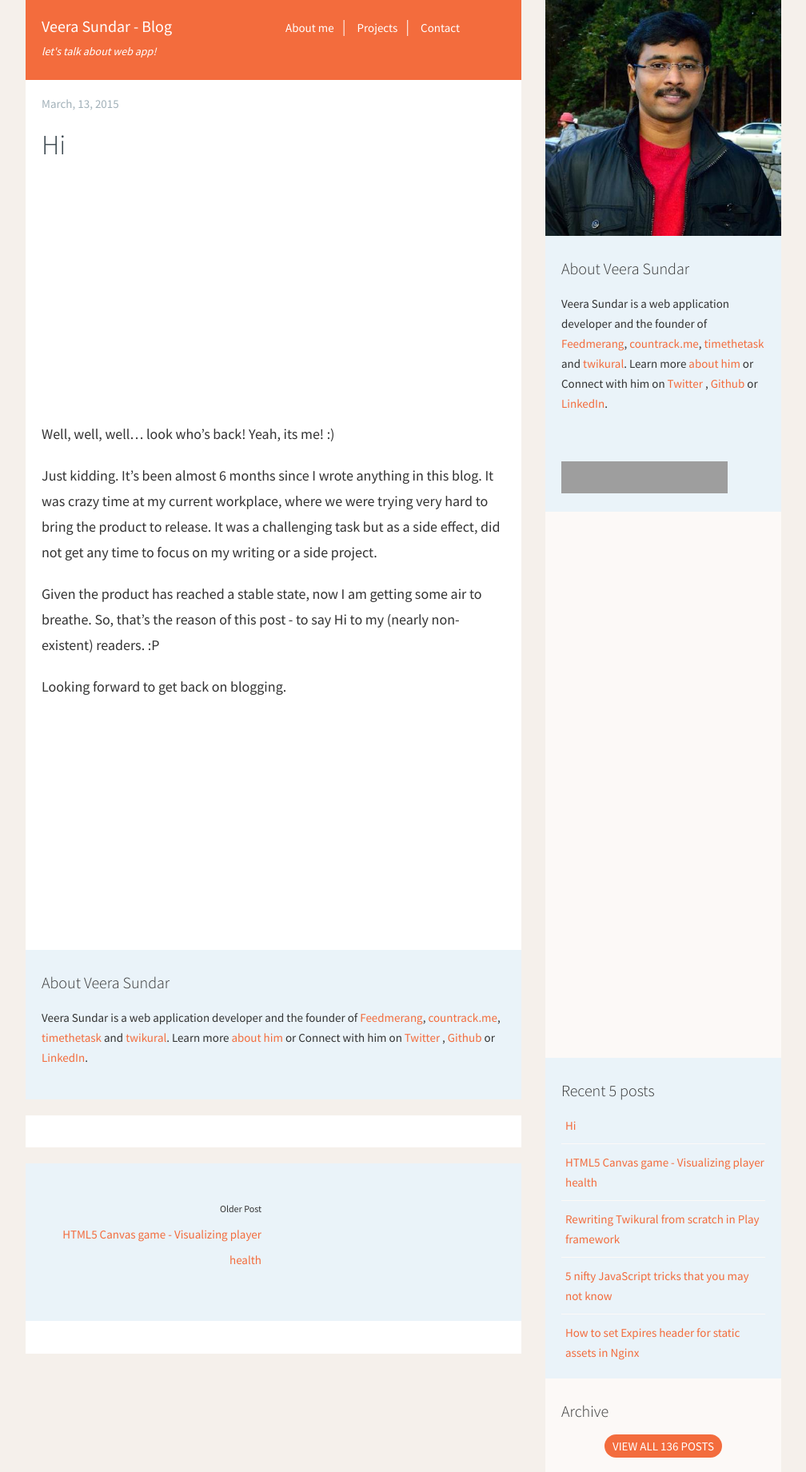
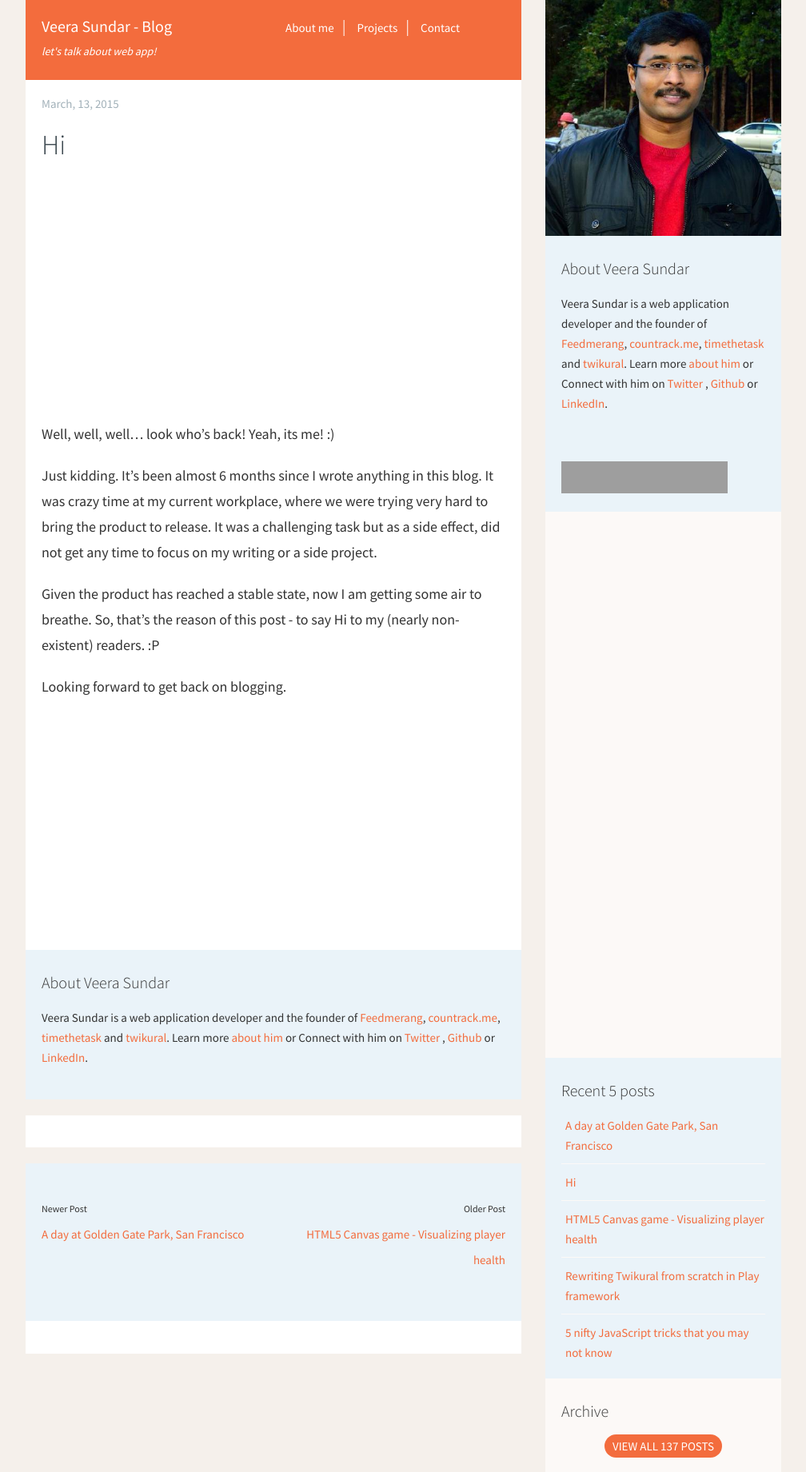
Before and after one commit to canwe/blog, a Jekyll site: the page built from _posts/2015-03-13-hi.md, in a window 1280 px wide. Shown: the whole page at 80% size, without its empty margins (38-1046 px from the left). Built offline with Jekyll 4.4.1, drawn with Linux system fonts in a browser that asks for light colours; Markdown is read by kramdown in place of the engine named in the settings; comment, search, counter and statistics services are not loaded; grey boxes are pictures that could not be loaded.

Commit message:
New post on golden gate park visit.

```diff
--- a/_layouts/post.html
+++ b/_layouts/post.html
@@ -95,4 +95,12 @@
             </div>
         </div>
     </div>
+    <!-- end comments section -->
+
+    {% if page.tags contains '500px' %}
+        <!-- 500px Script -->
+        <script type="text/javascript" src="https://500px.com/embed.js"></script>
+        <!-- end 500px script -->
+    {% endif %}
+
 </div>
--- /dev/null
+++ b/_posts/2015-04-05-golden-gate-park.md
@@ -0,0 +1,67 @@
+---
+layout: post
+title: 'A day at Golden Gate Park, San Francisco'
+categories:
+  - personal
+tags:
+  - travel
+  - photos
+  - 500px
+---
+It is my sixth time that I am visiting Unites States and have been to San Francisco several times on each of my trip. Somehow, the **Golden Gate Park** was never in my destination. But last week, I managed to spend a Sunday, hiking in the beautiful Golden Gate park that lie amidst the bustling city.
+
+As usual, I started very early in the morning to catch the first Caltrain from Hillsdale to San Francisco. My initial plan was to roam around the market streets and China town and take lots of photographs. Here's a photo that I took from the Pier 14. You can see some of the well known landmarks here: **The Transamerica Pyramid, Ferry Building and the Market street skylines**.
+
+<div class="pixels-photo">
+  <p><img src="https://drscdn.500px.org/photo/103356807/m%3D900/51817fc13d6f2de088df237a885148ff" alt="Photograph San Francisco Skyline by Veera Sundar on 500px"></p>
+  <a href="https://500px.com/photo/103356807/san-francisco-skyline-by-veera-sundar">San Francisco Skyline by Veera Sundar on 500px</a>
+</div>
+
+Unfortunately, it turned out to be a very sunny day and the light was very harsh as you can see in the above photo. So I changed my plan to visit the Golden gate park and return to the market street in the evening for the sunset.
+
+As a popular opinion, The best way to explore a city is to walk. If the city is too big to walk, then the second best way is the public transits, in my opinion. So, I bought a day pass from the **SFO Railway museum** which is located just opposite to the Ferry building. It costs $17 (as of April-2015) and you can use it to board all Muni transport (Buses, Rail and Cable car). I boarded a bus from the Market Street to Golden Gate park which took around 50 mins to reach.
+
+I started my hike from the north east corner of the Golden Gate park. My first stop is the **Conservatory of Flowers** center, a domed building that houses flowers and plants from around the world. You need to buy tickets to get in. Photography is allowed and no extra fee for the cameras. I went in and managed to get couple of good photos.
+
+The light was low since its a closed structure but in some places, the light was well diffused due to the see-through roof that was made to let in enough light for the plants to survive. Here's a nice bokeh I took inside that building.
+
+<div class="pixels-photo">
+  <p><img src="https://drscdn.500px.org/photo/104017473/m%3D900/54864362adb3a6ba7199ed8ec5d8672e" alt="Photograph Backlit leaf bokeh by Veera Sundar on 500px"></p>
+  <a href="https://500px.com/photo/104017473/backlit-leaf-bokeh-by-veera-sundar">Backlit leaf bokeh by Veera Sundar on 500px</a>
+</div>
+
+After spending half an hour in the conservatory, I got out and continued my hiking towards the western end of the park. Given it was Sunday, the park was flocking with crowd of people. But once you take the off route and go inside the park, you should find some lone time.
+
+An hour of hiking led me to the **Botanical Garden**. Again, you need to get a ticket to get in. At the entrance, they asked me whether I was living in San Francisco or not. I guess, it was free entrance for a San Francisco citizen. Otherwise, need to get $7 ticket. Photography is allowed and no additional fee for cameras (I believe charging extra for cameras is only followed in India, because I hardly see this custom in any of the US attracttions).
+
+Since it's the start of the Spring time, the garden was filled with colorful flowers everywhere. Here are couple of photographs that I took in the botanical garden.
+
+<div class="pixels-photo">
+  <p><img src="https://drscdn.500px.org/photo/103321579/m%3D900/807d715d23904f0465b5b8c17666d5ce" alt="Photograph Crazy how nature make dat by Veera Sundar on 500px"></p>
+  <a href="https://500px.com/photo/103321579/crazy-how-nature-make-dat-by-veera-sundar">Crazy how nature make dat by Veera Sundar on 500px</a>
+</div>
+
+This one is my favorite. Took this under a shade of a tree. The sunlight was only falling on the flower and rest of the areas were dark. Loved the result.
+
+<div class="pixels-photo">
+  <p><img src="https://drscdn.500px.org/photo/103418285/m%3D900/1d7203e803b5f05429b09acd1811b99a" alt="Photograph Flower in the sunshine by Veera Sundar on 500px"></p>
+  <a href="https://500px.com/photo/103418285/flower-in-the-sunshine-by-veera-sundar">Flower in the sunshine by Veera Sundar on 500px</a>
+</div>
+
+A Black rose,
+
+<div class="pixels-photo">
+  <p><img src="https://drscdn.500px.org/photo/104025339/m%3D900/b8b49d6715eb57d4b59dba25f220534c" alt="Photograph Black rose by Veera Sundar on 500px"></p>
+  <a href="https://500px.com/photo/104025339/black-rose-by-veera-sundar">Black rose by Veera Sundar on 500px</a>
+</div>
+
+After spending almost all the afternoon, I was totally exhausted. So had to cancel my plans to return to market streets for the sunset. Took the train to catch my 7'O clock Caltrain. While returning, managed to take this one:
+
+<div class="pixels-photo">
+  <p><img src="https://drscdn.500px.org/photo/103609479/m%3D900/26a49f927372940ed0bf23f79278a0b0" alt="Photograph Windows by Veera Sundar on 500px"></p>
+  <a href="https://500px.com/photo/103609479/windows-by-veera-sundar">Windows by Veera Sundar on 500px</a>
+</div>
+
+Wasn't that impressive when I shot this in color but after converting this to monochrome, it has become a beauty.
+
+With that, my Sunday was over. But need to go back to the Market Street and China town. May be another weekend.
```
